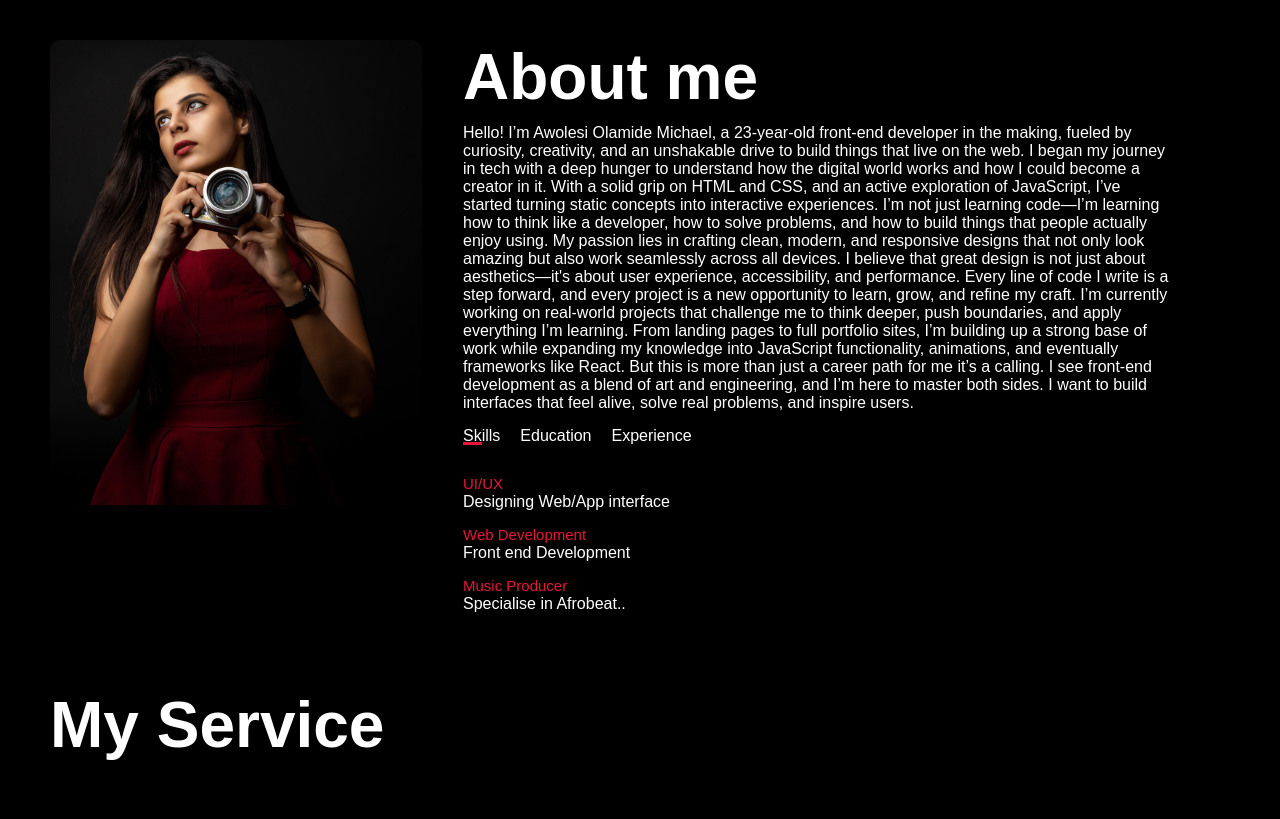
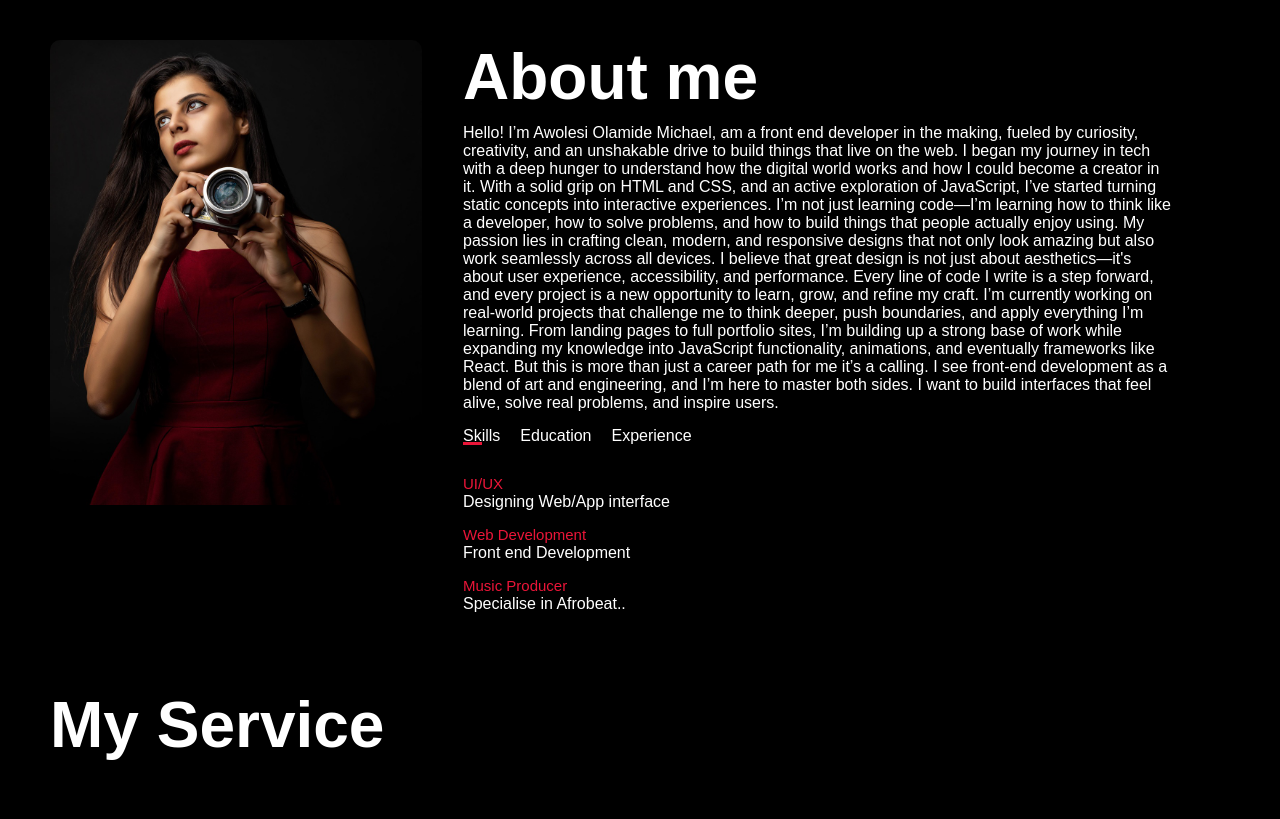
Before and after one commit to OLAFLEX10000/My-Front-end-Portfolio, a plain HTML site: page index.html in a window 1280 px wide. Shown: the part 840-1659 px from the top of the page. Drawn offline with Linux system fonts and the light colour scheme.

Commit message:
Update index.html

```diff
--- a/index.html
+++ b/index.html
@@ -42,7 +42,7 @@
             </div>
             <div class="col-2">
             <p class="sub-tittle">About me</p>
-            <p class="text">Hello! I’m Awolesi Olamide Michael, a 23-year-old front-end developer in the making, fueled by curiosity, creativity, and an unshakable drive to build things that live on the web.
+            <p class="text">Hello! I’m Awolesi Olamide Michael, am a front end developer in the making, fueled by curiosity, creativity, and an unshakable drive to build things that live on the web.
 
 I began my journey in tech with a deep hunger to understand how the digital world works and how I could become a creator in it. With a solid grip on HTML and CSS, and an active exploration of JavaScript, I’ve started turning static concepts into interactive experiences. I’m not just learning code—I’m learning how to think like a developer, how to solve problems, and how to build things that people actually enjoy using.
 
```
